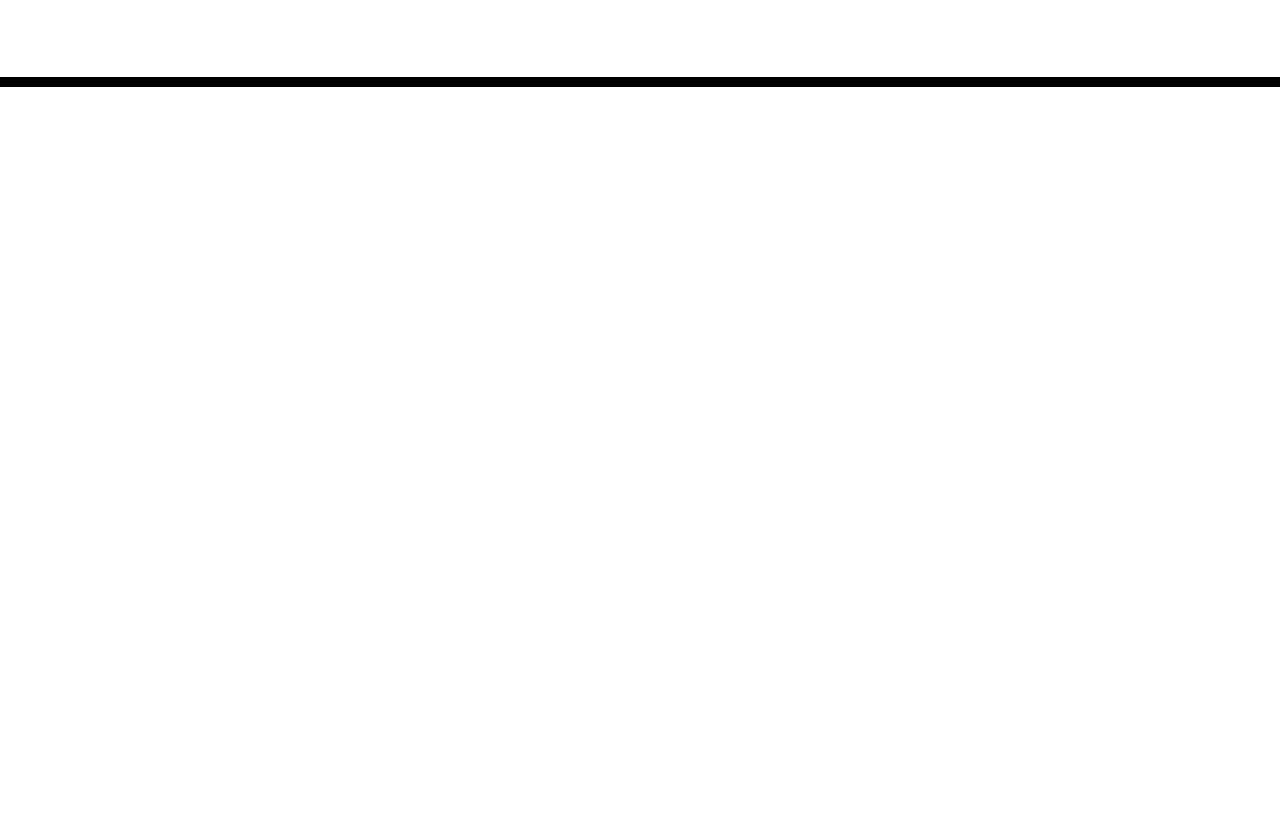
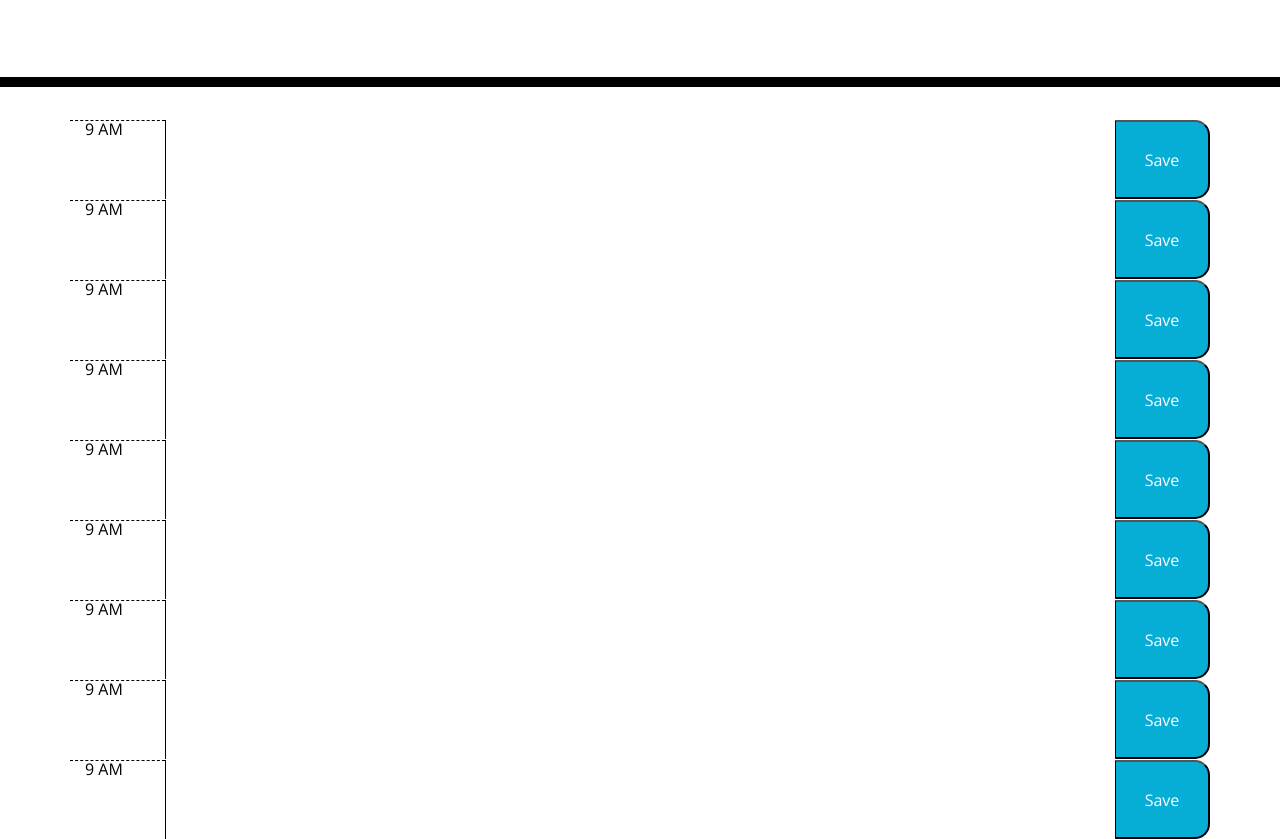
Before and after one commit to Devoyno/HW_05_API_Calendar, a plain HTML site: page index.html in a window 1280 px wide. Shown: the part 181-1020 px from the top of the page. Before the commit the page ends 800 px from the top, so only its background shows below. Drawn offline with nearby package versions, Linux system fonts and the light colour scheme; files that its build step writes are made by us from their sources.

Commit message:
nearly complete

```diff
--- /dev/null
+++ b/assets/script.js
@@ -0,0 +1,37 @@
+$(document).ready(function () {
+  $(".saveBtn").on("click", function () {
+    var activity = $(this).siblings(".description").val().trim();
+    console.log(activity);
+
+    var hour = $(this).parent().attr("id");
+
+    console.log(hour);
+
+    localStorage.setItem(hour, activity);
+    console.log(localStorage);
+  });
+
+  function rowColorizer() {
+    var thisTime = moment().hours();
+    console.log(thisTime);
+
+    $(".timeblock").each(function() {
+      var ourTime = parseInt($(this).attr("id").split("-")[1]);
+
+      console.log(ourTime);
+      // make if, else if and else compare currentTime to ourTime
+    });
+  }
+
+  rowColorizer();
+
+  $("#hour-9 .description").val(localStorage.getItem("hour-9"));
+  $("#hour-10 .description").val(localStorage.getItem("hour-10"));
+  $("#hour-11 .description").val(localStorage.getItem("hour-11"));
+  $("#hour-12 .description").val(localStorage.getItem("hour-12"));
+  $("#hour-13 .description").val(localStorage.getItem("hour-13"));
+  $("#hour-14 .description").val(localStorage.getItem("hour-14"));
+  $("#hour-15 .description").val(localStorage.getItem("hour-15"));
+  $("#hour-16 .description").val(localStorage.getItem("hour-16"));
+  $("#hour-17 .description").val(localStorage.getItem("hour-17"));
+});
--- a/index.html
+++ b/index.html
@@ -18,7 +18,7 @@
       href="https://fonts.googleapis.com/css?family=Open+Sans&display=swap"
       rel="stylesheet"
     />
-    <link rel="stylesheet" href="style.css" />
+    <link rel="stylesheet" href="assets/css/style.css" />
     <title>Work Day Scheduler</title>
   </head>
 
@@ -29,10 +29,55 @@
       <p id="currentDay" class="lead"></p>
     </header>
     <div class="container">
-      <!-- Timeblocks go here -->
+      <div class="row timeblock" id="hour-9">
+        <div class="col-md-1 hour">9 AM</div>
+        <textarea class="col-md-10 description"></textarea>
+        <button class="col-md-1 saveBtn">Save</button>
+      </div>
+      <div class="row timeblock" id="hour-10">
+        <div class="col-md-1 hour">9 AM</div>
+        <textarea class="col-md-10 description"></textarea>
+        <button class="col-md-1 saveBtn">Save</button>
+      </div>
+      <div class="row timeblock" id="hour-11">
+        <div class="col-md-1 hour">9 AM</div>
+        <textarea class="col-md-10 description"></textarea>
+        <button class="col-md-1 saveBtn">Save</button>
+      </div>
+      <div class="row timeblock" id="hour-12">
+        <div class="col-md-1 hour">9 AM</div>
+        <textarea class="col-md-10 description"></textarea>
+        <button class="col-md-1 saveBtn">Save</button>
+      </div>
+      <div class="row timeblock" id="hour-13">
+        <div class="col-md-1 hour">9 AM</div>
+        <textarea class="col-md-10 description"></textarea>
+        <button class="col-md-1 saveBtn">Save</button>
+      </div>
+      <div class="row timeblock" id="hour-14">
+        <div class="col-md-1 hour">9 AM</div>
+        <textarea class="col-md-10 description"></textarea>
+        <button class="col-md-1 saveBtn">Save</button>
+      </div>
+      <div class="row timeblock" id="hour-15">
+        <div class="col-md-1 hour">9 AM</div>
+        <textarea class="col-md-10 description"></textarea>
+        <button class="col-md-1 saveBtn">Save</button>
+      </div>
+      <div class="row timeblock" id="hour-16">
+        <div class="col-md-1 hour">9 AM</div>
+        <textarea class="col-md-10 description"></textarea>
+        <button class="col-md-1 saveBtn">Save</button>
+      </div>
+      <div class="row timeblock" id="hour-17">
+        <div class="col-md-1 hour">9 AM</div>
+        <textarea class="col-md-10 description"></textarea>
+        <button class="col-md-1 saveBtn">Save</button>
+      </div>
     </div>
 
     <script src="https://cdnjs.cloudflare.com/ajax/libs/jquery/3.2.1/jquery.min.js"></script>
     <script src="https://cdnjs.cloudflare.com/ajax/libs/moment.js/2.24.0/moment.min.js"></script>
+    <script src="assets/script.js"></script>
   </body>
 </html>
```
